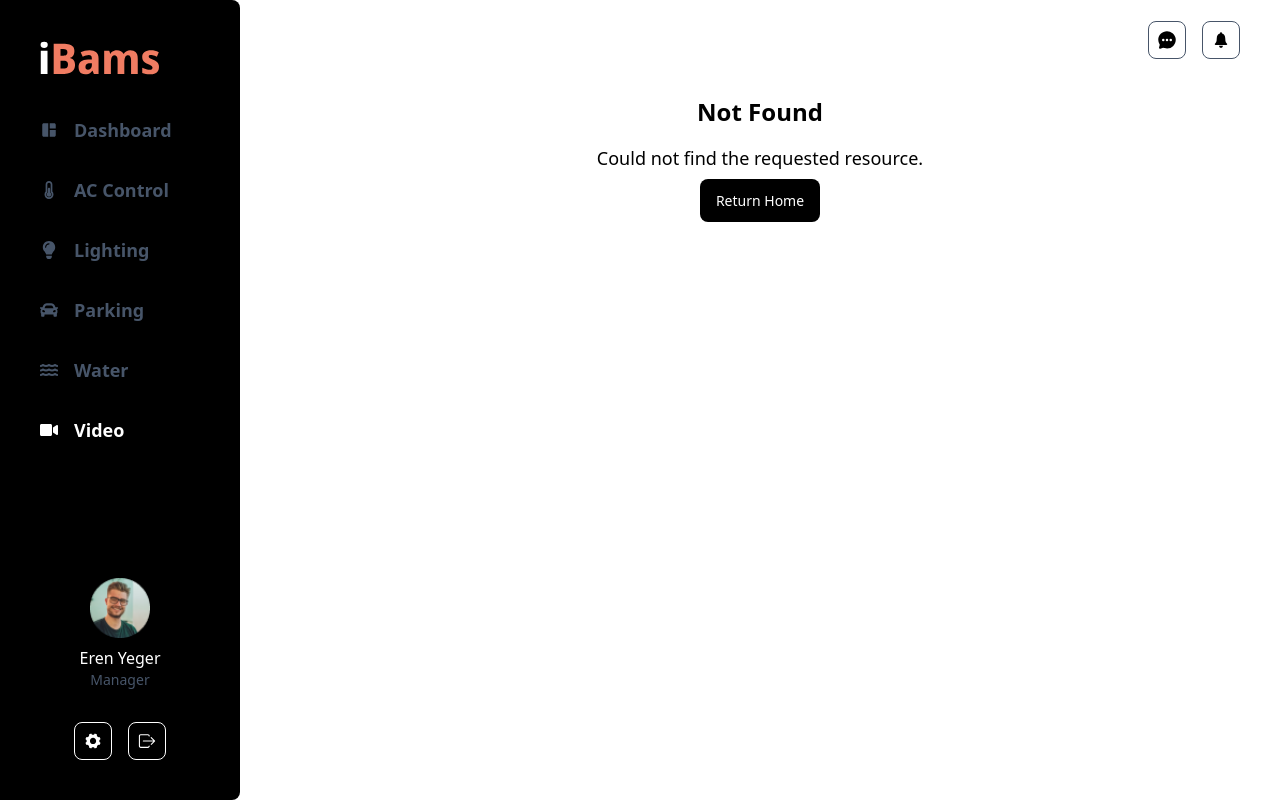
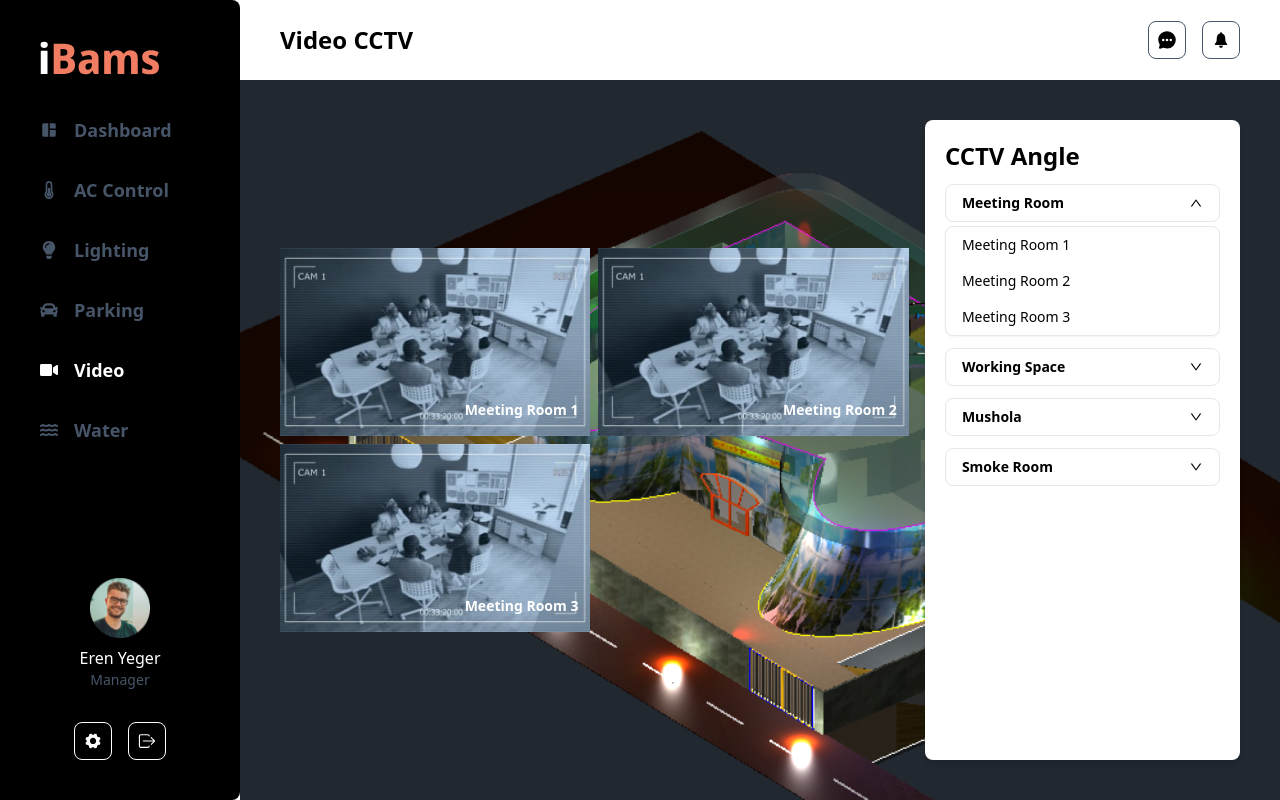
Before and after one commit to sulsul2/ibams-site, a Next.js app: page /video in a window 1280 px wide. Before the commit this address had no page. Built offline with nearby package versions, Linux system fonts and the light colour scheme.

Commit message:
feat: implement cctv page

```diff
--- a/src/app/page.tsx
+++ b/src/app/page.tsx
@@ -1,4 +1,3 @@
-"use client";
 export default function Page() {
   return (
     <div className="absolute top-0 pt-20 left-0 w-full h-screen">
--- /dev/null
+++ b/src/app/video/components/RoomDropdown.tsx
@@ -0,0 +1,62 @@
+"use client";
+import clsx from "clsx";
+import { useState } from "react";
+import { AiOutlineDown } from "react-icons/ai";
+
+interface RoomDropdownProps {
+  rooms: number[];
+  category: string;
+  isActive: boolean;
+  selectedRoom: string | null | undefined;
+  onSelect: (category: string) => void;
+  onSelectRoom: (room: string) => void;
+}
+
+export function RoomDropdown({
+  rooms,
+  category,
+  isActive,
+  onSelect,
+  onSelectRoom,
+  selectedRoom,
+}: RoomDropdownProps) {
+  return (
+    <div className="w-full">
+      {/* Dropdown header */}
+      <button
+        onClick={() => onSelect(category)}
+        className="flex justify-between items-center w-full px-4 py-2 border border-gray-200 rounded-lg text-black font-bold text-sm"
+      >
+        <span>{category}</span>
+        <AiOutlineDown
+          className={clsx(
+            "transition-transform",
+            isActive ? "rotate-180" : "rotate-0"
+          )}
+        />
+      </button>
+
+      {/* Dropdown items */}
+      <ul
+        className={clsx(
+          "mt-1 border border-gray-200 rounded-lg bg-white shadow-sm overflow-hidden",
+          isActive ? "h-auto" : "h-0 hidden"
+        )}
+      >
+        {rooms.map((room, index) => (
+          <li
+            onClick={() => onSelectRoom(`${category} ${room}`)}
+            key={index}
+            className={clsx(
+              "px-4 py-2 hover:bg-gray-100 text-sm cursor-pointer",
+              selectedRoom == `${category} ${room}` &&
+                "bg-black text-white hover:bg-black"
+            )}
+          >
+            {`${category} ${room}`}
+          </li>
+        ))}
+      </ul>
+    </div>
+  );
+}
--- /dev/null
+++ b/src/app/video/page.tsx
@@ -0,0 +1,81 @@
+"use client";
+import React, { useState } from "react";
+import Image from "next/image";
+import { RoomDropdown } from "./components/RoomDropdown";
+import { IoIosCloseCircle } from "react-icons/io";
+
+export default function page() {
+  const [selectedCategory, setSelectedCategory] =
+    useState<string>("Meeting Room");
+  const [seletedRoom, setSelectedRoom] = useState<string | null>();
+  const rooms: { [key: string]: number[] } = {
+    "Meeting Room": [1, 2, 3],
+    "Working Space": [1, 2, 3, 4, 5, 6, 7, 8, 9, 10, 11, 12, 13, 14, 15, 16],
+    Mushola: [1, 2],
+    "Smoke Room": [1, 2],
+  };
+
+  return (
+    <>
+      <div className="absolute top-0 pt-20 left-0 w-full h-screen -z-10">
+        <div className="bg-[url('/building.svg')] w-full h-full bg-cover bg-center"></div>
+      </div>
+      <div className="pt-10 flex gap-4 h-[calc(100vh-120px)] items-center">
+        {seletedRoom ? (
+          <div className="relative w-2/3 h-fit">
+            <p className="absolute bottom-8 right-7 text-white font-bold">
+              {seletedRoom}
+            </p>
+            <button
+              onClick={() => setSelectedRoom(null)}
+              className="absolute top-8 right-7 text-white text-4xl"
+            >
+              <IoIosCloseCircle />
+            </button>
+            <Image
+              src="/cctv.png"
+              width={1080}
+              height={1080}
+              alt={`${seletedRoom}`}
+            />
+          </div>
+        ) : (
+          <div className="w-2/3 grid grid-cols-2 gap-2 overflow-y-scroll h-fit max-h-full">
+            {rooms[selectedCategory].map((room, index) => (
+              <button
+                onClick={() => setSelectedRoom(`${selectedCategory} ${room}`)}
+                key={index}
+                className="relative cursor-pointer"
+              >
+                <p className="absolute bottom-4 right-3 text-white text-sm font-bold">{`${selectedCategory} ${room}`}</p>
+                <Image
+                  src="/cctv.png"
+                  width={500}
+                  height={500}
+                  alt={`${selectedCategory} ${room}`}
+                />
+              </button>
+            ))}
+          </div>
+        )}
+        <div className="w-1/3 flex flex-col gap-3 bg-white rounded-lg p-5 shadow-md overflow-y-scroll h-full">
+          <h1 className="font-bold text-2xl">CCTV Angle</h1>
+          {Object.entries(rooms).map(([category, roomNumbers], index) => (
+            <RoomDropdown
+              key={index}
+              rooms={roomNumbers}
+              category={category}
+              onSelect={() => {
+                setSelectedRoom(null);
+                setSelectedCategory(category);
+              }}
+              onSelectRoom={(room) => setSelectedRoom(room)}
+              isActive={selectedCategory === category}
+              selectedRoom={seletedRoom}
+            />
+          ))}
+        </div>
+      </div>
+    </>
+  );
+}
--- a/src/components/SideBar.tsx
+++ b/src/components/SideBar.tsx
@@ -17,8 +17,8 @@ const menus: MenuProps[] = [
   { menu: "AC Control", url: "/ac-control", icon: <FaThermometerHalf /> },
   { menu: "Lighting", url: "/lighting", icon: <FaLightbulb /> },
   { menu: "Parking", url: "/parking", icon: <FaCar /> },
+  { menu: "Video", url: "/video", icon: <FaVideo /> },
   { menu: "Water", url: "/water", icon: <FaWater /> },
-  { menu: "Video", url: "/video", icon: <FaVideo /> },
 ];
 
 export default function SideBar() {
--- a/src/components/Title.tsx
+++ b/src/components/Title.tsx
@@ -21,6 +21,9 @@ export default function Title() {
     case "/lighting":
       title = "Lighting Efficiency";
       break;
+    case "/video":
+      title = "Video CCTV";
+      break;
     default:
       break;
   }
```
Also changed, not shown: public/cctv.png (added).
